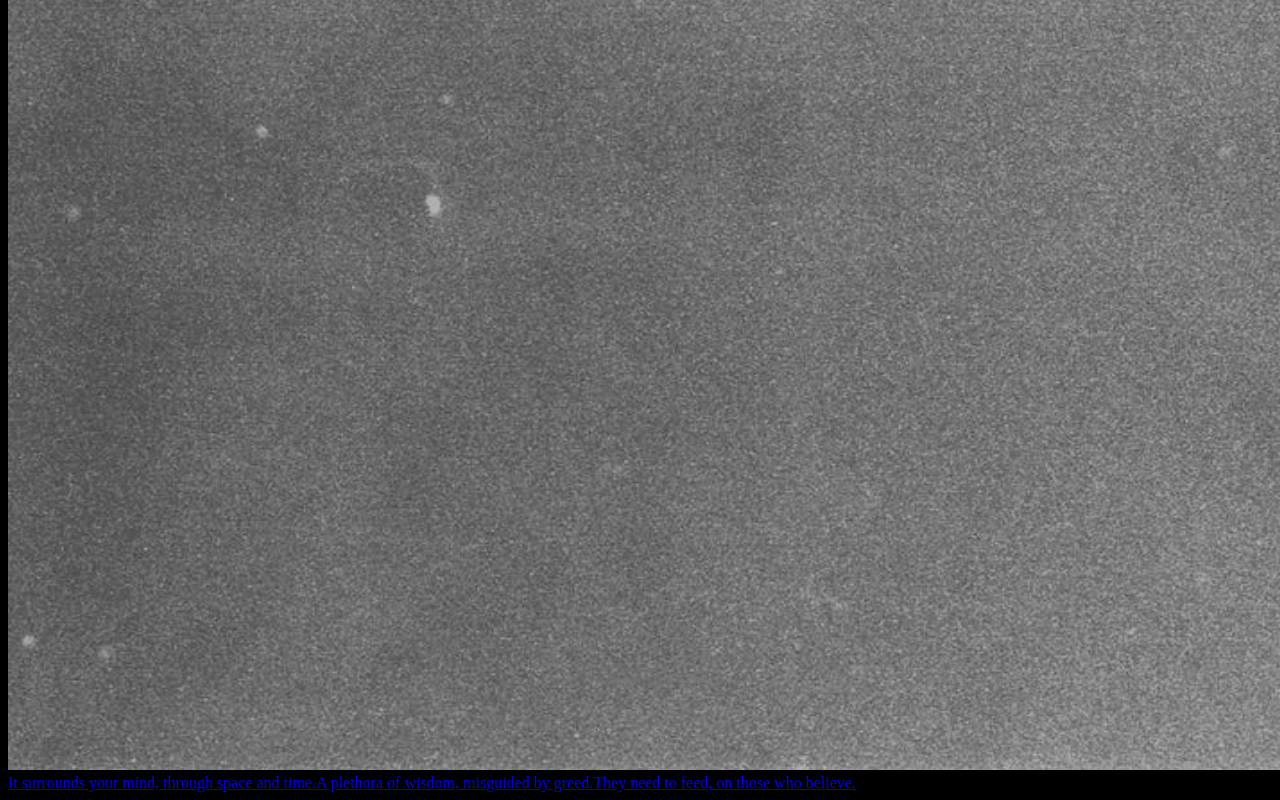
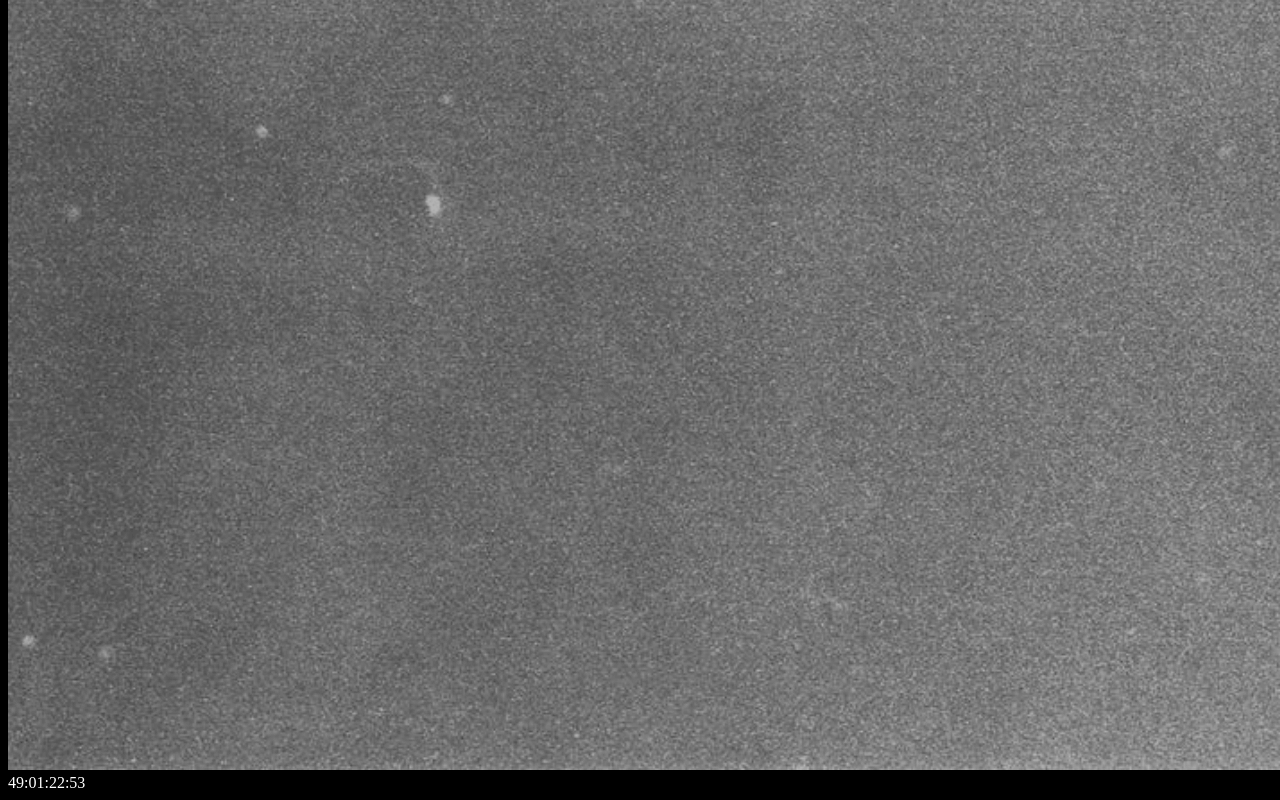
Before and after one commit to samclk/love-is-noise, a Next.js app: page / in a window 1280 px wide. Shown: the part 2505-3305 px from the top of the page. Built offline with nearby package versions, Linux system fonts and the light colour scheme; a web font is replaced by a local one.

Commit message:
Switched to timer

```diff
--- a/package.json
+++ b/package.json
@@ -20,6 +20,7 @@
     "@tailwindcss/aspect-ratio": "^0.3.0",
     "next": "latest",
     "react": "^17.0.2",
+    "react-countdown": "^2.3.2",
     "react-dom": "^17.0.2"
   },
   "devDependencies": {
--- a/src/pages/index.js
+++ b/src/pages/index.js
@@ -7,6 +7,7 @@ import MemoSpotify from '~/components/icons/spotify'
 import Link from 'next/link'
 import MemoReddit from '~/components/icons/reddit'
 import MemoPatreon from '~/components/icons/patreon'
+import Countdown from 'react-countdown'
 
 const loadImage = (src) =>
   new Promise((resolve, reject) => {
@@ -78,7 +79,7 @@ export default function Home() {
               src="/img/homepage-bg.jpg"
               className="h-screen w-full fixed inset-0 object-cover"
               initial={{ opacity: 0, filter: 'blur(15px)' }}
-              animate={{ opacity: 0.5, filter: 'blur(0px)' }}
+              animate={{ opacity: 1, filter: 'blur(0px)' }}
               transition={{ duration: 1 }}
               alt=""
             />
@@ -141,29 +142,10 @@ export default function Home() {
                 </motion.a>
               </div> */}
               <div className="text-center flex-grow flex justify-center flex-col drop-shadow-md">
-                <motion.a
-                  href="https://youtu.be/nzF3yoF7N_E"
-                  target="_blank"
-                  rel="noopener"
-                  className="text-[3vw] sm:text-[2.5vw] font-black uppercase text-white hover:invert cursor-pointer transition hover:scale-105 text-opacity-90"
-                  animate={{ filter: ['blur(0px)', 'blur(2px)', 'blur(0px)'] }}
-                  transition={{
-                    duration: 1,
-                    repeat: Infinity,
-                    repeatType: 'reverse',
-                    repeatDelay: 8
-                  }}
-                >
-                  <span className="whitespace-nowrap block">
-                    It surrounds your mind, through space and time.
-                  </span>
-                  <span className="whitespace-nowrap block">
-                    A plethora of wisdom, misguided by greed.
-                  </span>
-                  <span className="whitespace-nowrap block">
-                    They need to feed, on those who believe.
-                  </span>
-                </motion.a>
+                <Countdown
+                  date={new Date('2022-01-23T00:00:00+0000')}
+                  className="text-[10vw] sm:text-[7.5vw] font-black uppercase text-white text-opacity-90"
+                />
               </div>
             </motion.div>
           </motion.div>
```
Also changed, not shown: public/img/homepage-bg.jpg, 1 other file (tests, documents, lock files or other folders).
